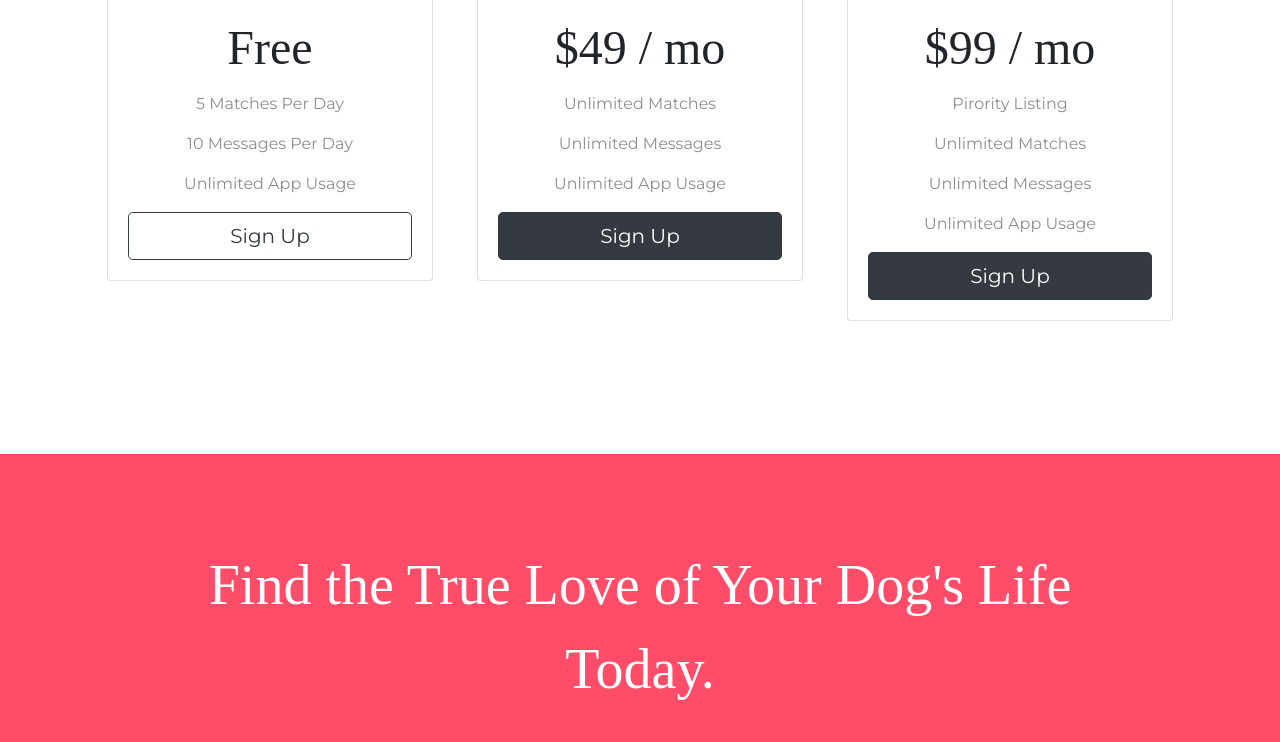
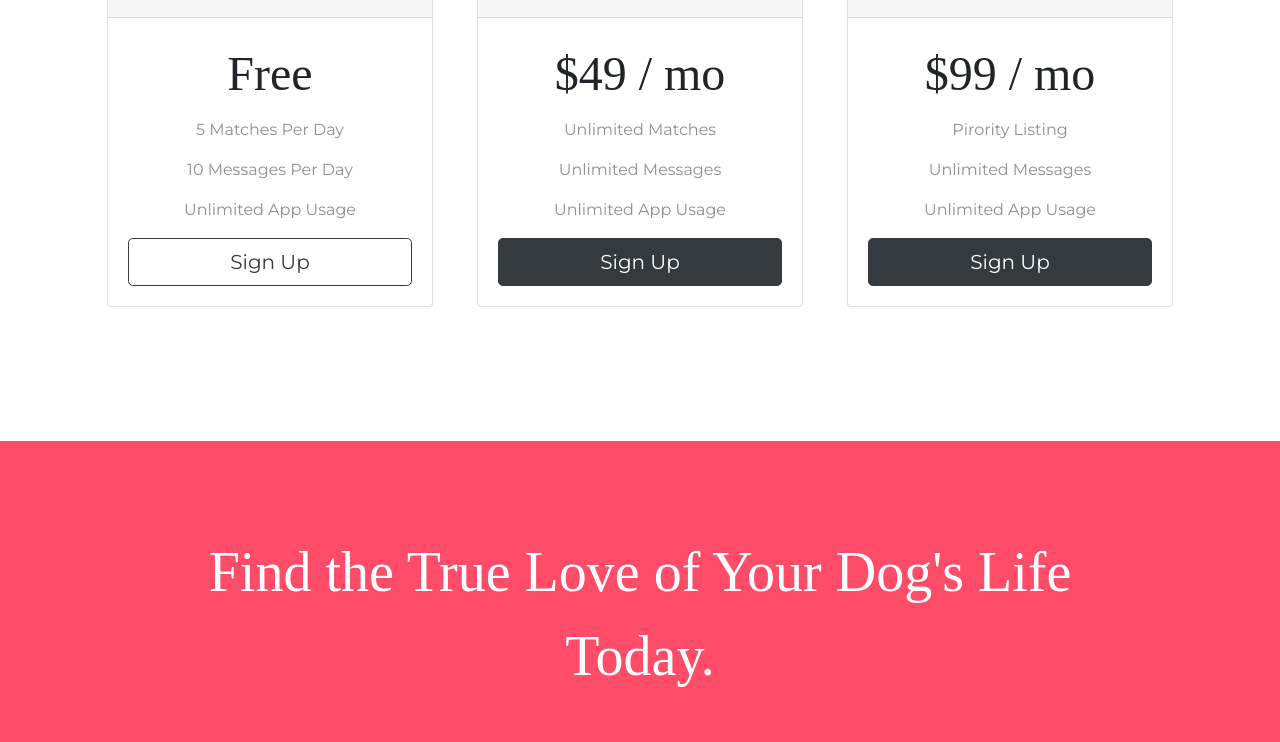
Before and after one commit to joafz/TinDog, a plain HTML site: page index.html in a window 1280 px wide. Shown: the part 2044-2786 px from the top of the page. Drawn offline with nearby package versions, Linux system fonts and the light colour scheme.

Commit message:
initial commit

```diff
--- a/index.html
+++ b/index.html
@@ -193,7 +193,6 @@
           <div class="card-body">
             <h2 class="price-text">$99 / mo</h2>
             <p>Pirority Listing</p>
-            <p>Unlimited Matches</p>
             <p>Unlimited Messages</p>
             <p>Unlimited App Usage</p>
             <button class="btn btn-lg btn-block btn-dark" type="button">Sign Up</button>
```
Also changed, not shown: images/TechCrunch.png.
